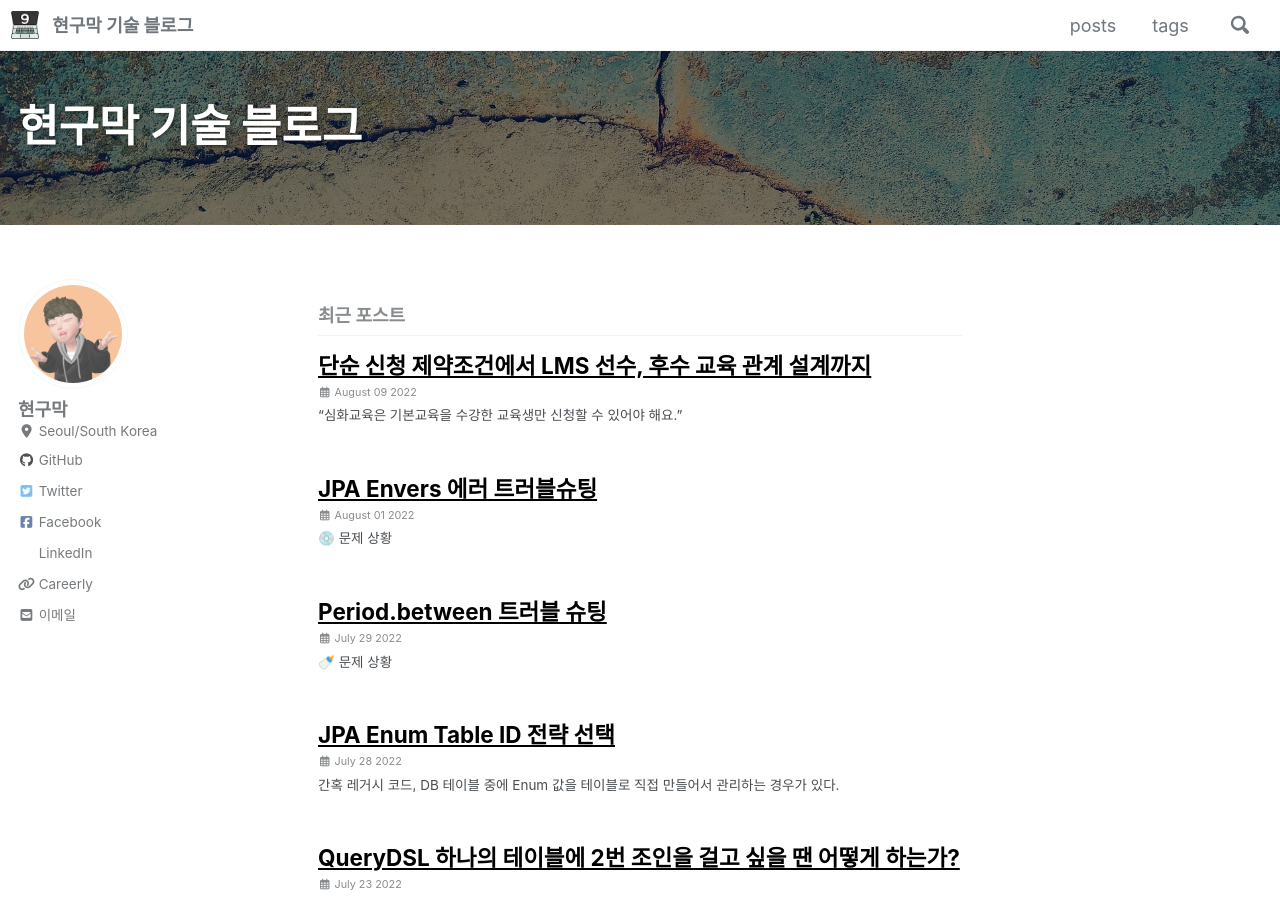
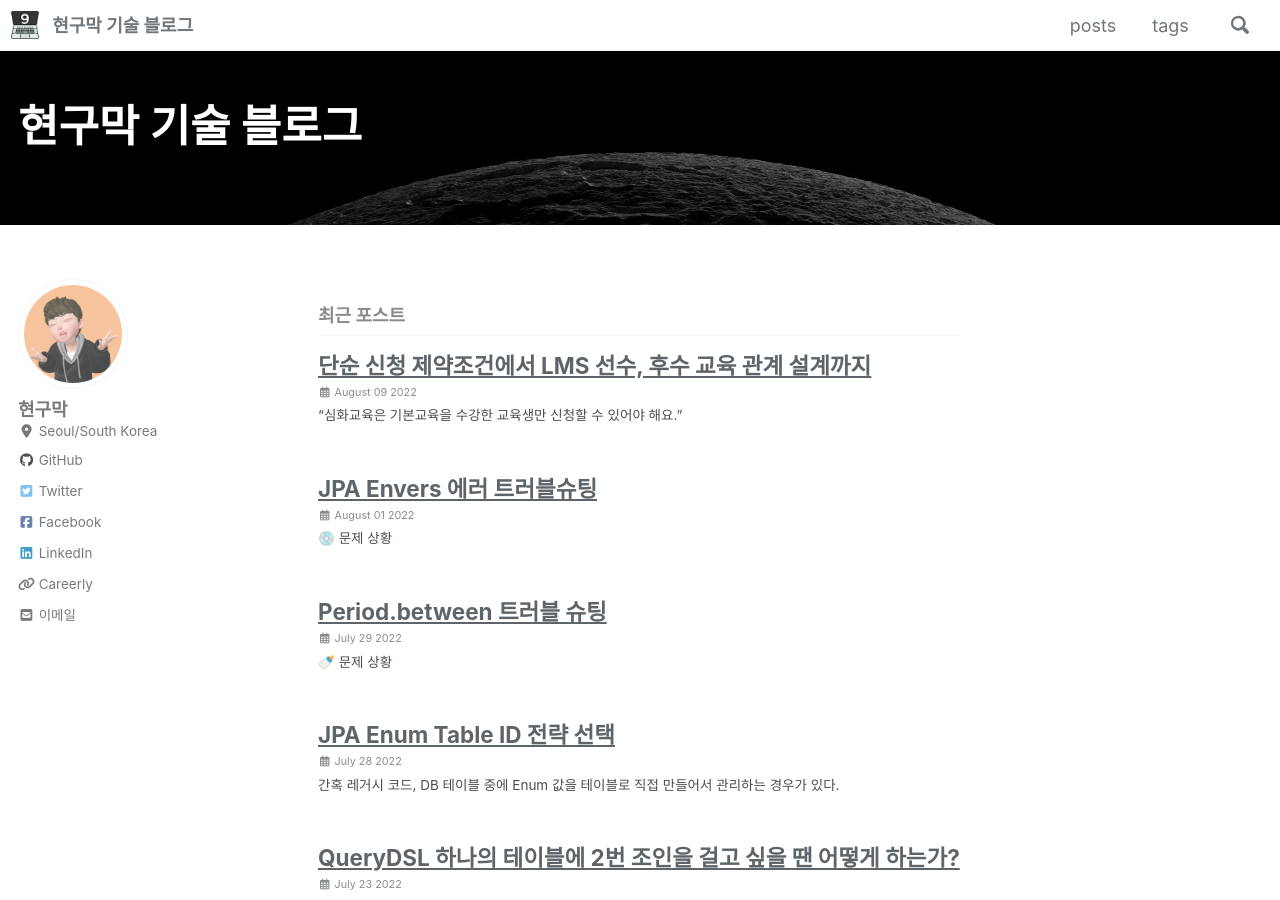
Before and after one commit to Hyeon9mak/Hyeon9mak.github.io, a Jekyll site: the page built from index.html, in a window 1280 px wide and 900 px high. Built offline with Jekyll 4.4.1, drawn with Linux system fonts in a browser that asks for light colours; cached includes are drawn as plain includes; nearby versions of some CDN libraries; the list of posts is cut into pages by our own code.

Commit message:
refactor: 헤더 이미지 변경, 링크드인 아이콘 수정, 제목 컬러 수정

```diff
--- a/_config.yml
+++ b/_config.yml
@@ -20,7 +20,7 @@ title                    : "현구막 기술 블로그"
 title_separator          : "-"
 subtitle                 : # site tagline that appears below site title in masthead
 name                     : "현구막"
-description              : "단순하게, 보기좋게, 알기쉽게."
+description              : "부지런히 살자"
 url                      : "https://Hyeon9mak.github.io"
 baseurl                  : # the subpath of your site, e.g. "/blog"
 repository               : # GitHub username/repo-name e.g. "mmistakes/minimal-mistakes"
@@ -122,7 +122,7 @@ author:
       icon: "fab fa-fw fa-facebook-square"
       url: "https://facebook.com/Hyeon9mak"
     - label: "LinkedIn"
-      icon: "fab fa-fw fa-linkedin-square"
+      icon: "fab fa-fw fa-linkedin"
       url: "https://www.linkedin.com/in/hyeon9mak"
     - label: "Careerly"
       icon: "fas fa-fw fa-link"
@@ -141,7 +141,7 @@ footer:
       icon: "fab fa-fw fa-facebook-square"
       url: "https://facebook.com/Hyeon9mak"
     - label: "LinkedIn"
-      icon: "fab fa-fw fa-linkedin-square"
+      icon: "fab fa-fw fa-linkedin"
       url: "https://www.linkedin.com/in/hyeon9mak"
     - label: "Careerly"
       icon: "fas fa-fw fa-link"
--- a/_sass/minimal-mistakes/_variables.scss
+++ b/_sass/minimal-mistakes/_variables.scss
@@ -66,7 +66,7 @@ $primary-color: #6f777d !default;
 $success-color: #3fa63f !default;
 $warning-color: #d67f05 !default;
 $danger-color: #ee5f5b !default;
-$info-color: #000000 !default;
+$info-color: #6f777d !default;
 $focus-color: $primary-color !default;
 $active-color: mix(#fff, $primary-color, 80%) !default;
 
```
Also changed, not shown: assets/images/header_image.jpg.
